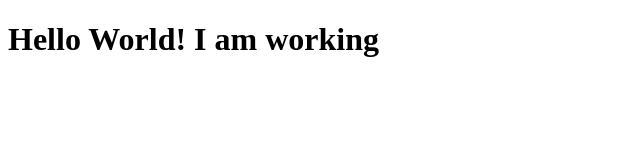
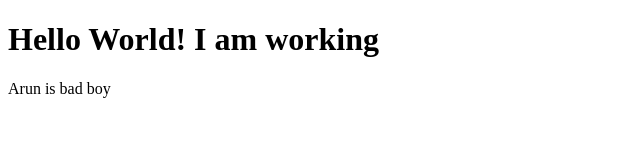
Before and after one commit to Arun636669/learn-git, a plain HTML site: page index.html in a window 1280 px wide. Shown: the whole page, without its empty margins (0-640 px from the left). Drawn offline with Linux system fonts and the light colour scheme.

Commit message:
index updated

```diff
--- a/index.html
+++ b/index.html
@@ -5,5 +5,6 @@
 </head>
 <body>
     <h1>Hello World! I am working</h1>
+    <p>Arun is bad boy</p>
 </body>
 </html>
```
